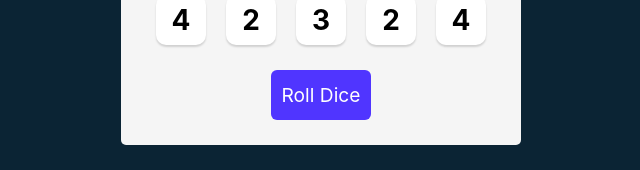
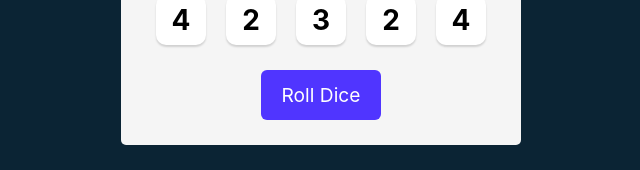
Before and after one commit to NicholasCloud4/Tenzies, a React (Vite) app: page / in a window 1280 px wide. Shown: the part 455-625 px from the top of the page, without its empty margins (319-959 px from the left). Built offline with nearby package versions, Linux system fonts and the light colour scheme.

Commit message:
Added Confetti

```diff
--- a/package.json
+++ b/package.json
@@ -12,6 +12,7 @@
   "dependencies": {
     "nanoid": "^5.1.5",
     "react": "^19.1.0",
+    "react-confetti": "^6.4.0",
     "react-dom": "^19.1.0"
   },
   "devDependencies": {
--- a/src/App.jsx
+++ b/src/App.jsx
@@ -1,12 +1,35 @@
 import React, { useState } from 'react'
 import Die from './components/Die'
 import { nanoid } from 'nanoid'
+import Confetti from 'react-confetti'
 
 
 
 export default function App() {
 
     const [dice, setDice] = useState(generateAllNewDice())
+
+    /**
+     * Challenge:
+     * Log "Game won!" to the console only if the 2 winning
+     * conditions are met.
+     *
+     * 1. all the dice are being held, and
+     * 2. all the dice have the same value
+     *
+     * For now, no need to even save a variable!
+     */
+
+    /**
+     * Challenge part 2:
+     * 1. Create a new `gameWon` variable.
+     * 2. If `gameWon` is true, change the button text to
+     *    "New Game" instead of "Roll"
+     */
+
+    let gameWon = dice.every(die => die.isHeld === true) && dice.every(die => die.value === dice[0].value)
+
+
 
     function generateAllNewDice() {
         let arr = []
@@ -26,15 +49,6 @@ export default function App() {
         console.log(id)
     }
 
-    /**
-     * Challenge: Update the `rollDice` function to not just roll
-     * all new dice, but instead to look through the existing dice
-     * to NOT role any that are being `held`.
-     *
-     * Hint: this will look relatively similiar to the `hold`
-     * function below. When we're "rolling" a die, we're really
-     * just updating the `value` property of the die object.
-     */
 
     function rollDice() {
         //setDice(generateAllNewDice())
@@ -50,6 +64,7 @@ export default function App() {
 
     return (
         <main>
+            {gameWon === true && <Confetti />}
 
             <h1 className="title">Tenzies</h1>
             <p className="instructions">Roll until all dice are the same. Click each die to freeze it at its current value between rolls.</p>
@@ -59,7 +74,8 @@ export default function App() {
                 {diceElements}
             </div>
 
-            <button className='roll-dice' onClick={rollDice}>Roll Dice</button>
+            {gameWon === true ? <button className='roll-dice' onClick={rollDice}>New Game</button> :
+                <button className='roll-dice' onClick={rollDice}>Roll Dice</button>}
 
         </main>
     )
--- a/src/index.css
+++ b/src/index.css
@@ -69,7 +69,9 @@ button {
 
 button.roll-dice {
   height: 50px;
-  width: 100px;
+  white-space: nowrap;
+  width: auto;
+  padding: 6px 21px;
   border: none;
   border-radius: 6px;
   background-color: #5035FF;
```
Also changed, not shown: 1 other file (tests, documents, lock files or other folders).
